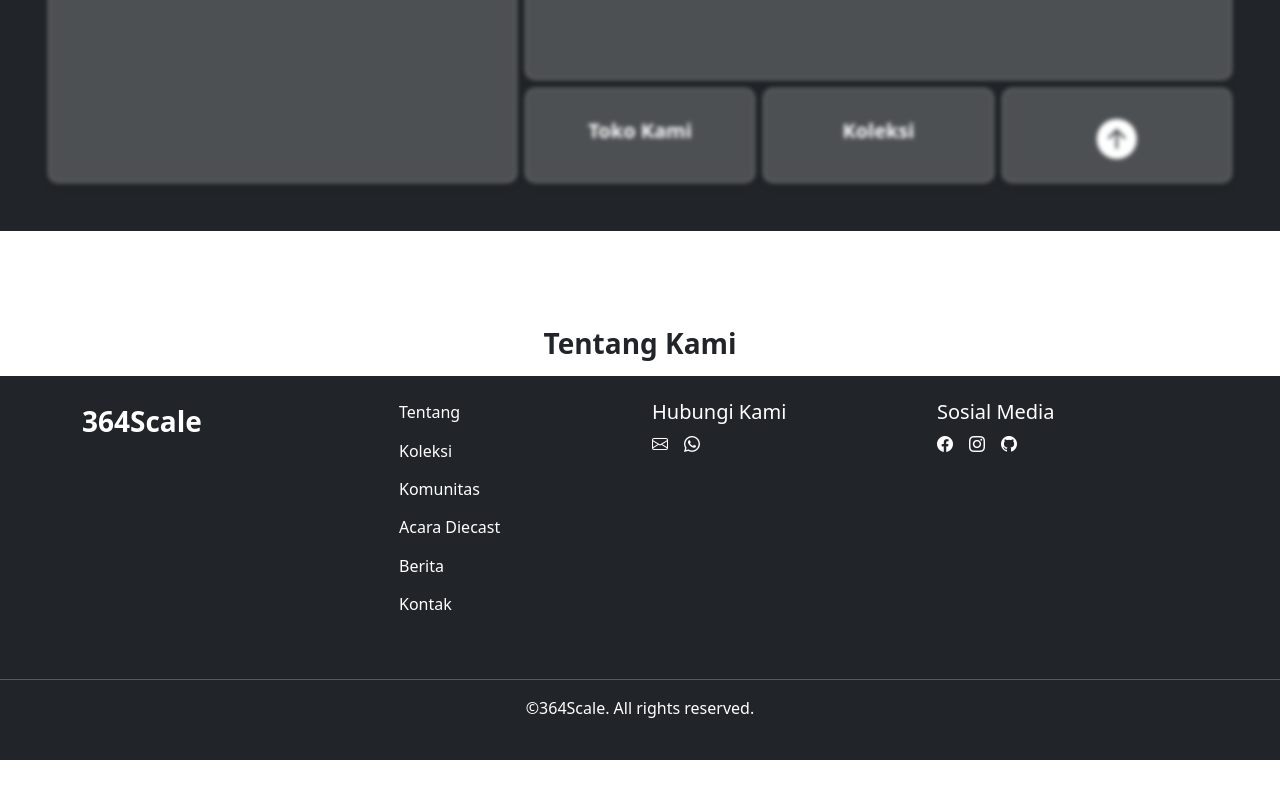
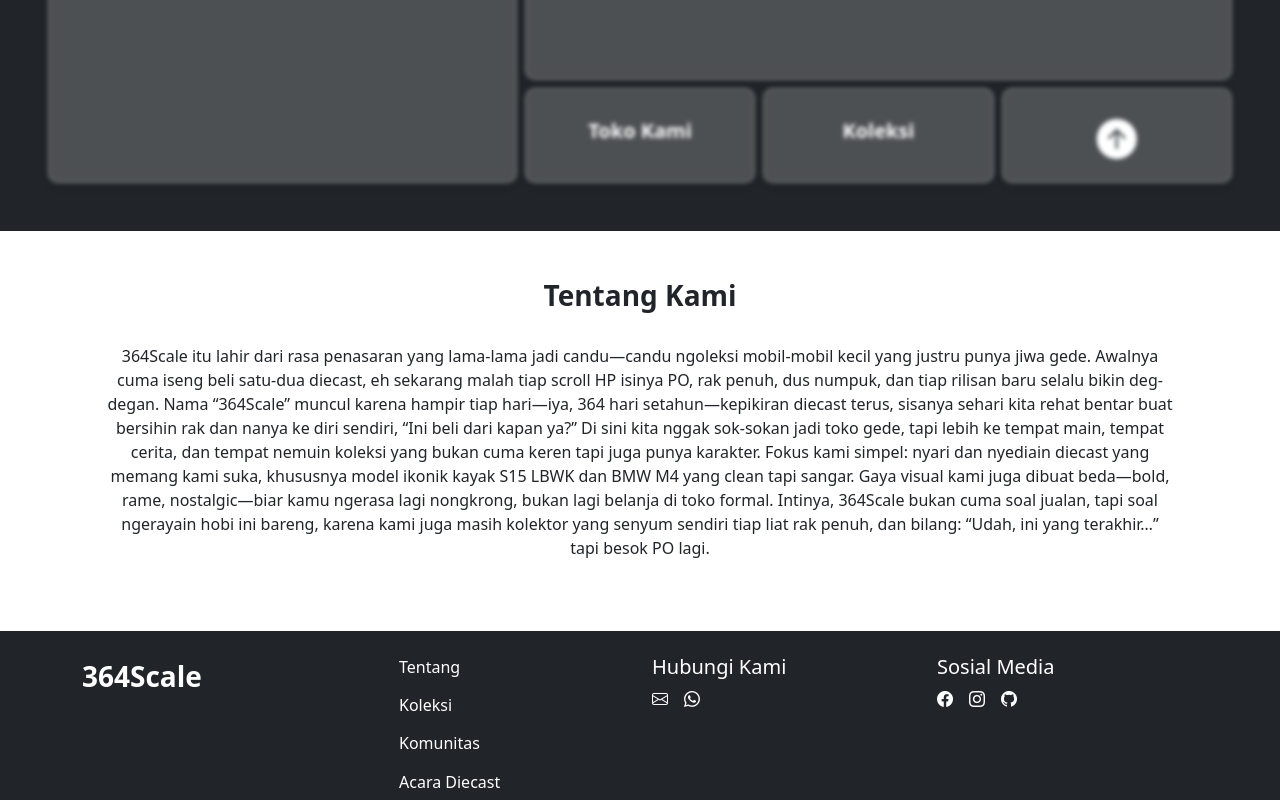
Before and after one commit to Nafa369/Laandingpage-364Scale-bootstrap, a website: page index.html in a window 1280 px wide. Shown: the part 1301-2101 px from the top of the page. Before the commit the page ends 2061 px from the top, so only its background shows below. Drawn offline with nearby package versions, Linux system fonts and the light colour scheme.

Commit message:
update penambahan tentang 31 juli 2025

```diff
--- a/index.html
+++ b/index.html
@@ -54,10 +54,12 @@
 
     <!-- Mulai halaman home -->
     <div class="page-home">
+
         <!-- hero section -->
         <section class="bg-black bg-gradient text-white py-5">
             <div class="container">
                 <div class="row align-items-center">
+
                     <!-- text -->
                     <div class="col-md-6 mb-4 mb-md-0">
                         <h1 class="fw-bold fs-1 text-white fade-in-on-scroll">Selamat datang di 364Scale</h1>
@@ -67,6 +69,7 @@
                 </div>
             </div>
         </section>
+
         <!-- carousel -->
         <section class="bg-white p-3 row justify-content-center">
             <div class="justtify-content-center">
@@ -101,6 +104,8 @@
                         </div>
                 </div>
             </div>
+
+            <!-- Button -->
             <button class="carousel-control-prev" type="button" data-bs-target="#carouselExampleCaptions" data-bs-slide="prev">
                 <span class="carousel-control-prev-icon" aria-hidden="true"></span>
                 <span class="visually-hidden">Previous</span>
@@ -111,7 +116,9 @@
             </button>
         </div>
         </section>
-        <!-- Main Section -->
+
+        <!-- main section -->
+        <main>
         <div class="parent bg-dark p-5">
             <div class="box1 d-grid align-items-center fade-in-on-scroll" onclick="window.location.href='index.html'">
                 <h5 class="text-center fw-bold">Indonesia Diecast Community</h5>
@@ -131,18 +138,24 @@
             </div>
         </div>
     </div>
+
     <!-- Tentang -->
-   <div class="container bg-white py-5"></div>
-   <div class="tentang text-center fw-bold text-dark">
-    <h5 class="fade-in-on-scroll fs-3 fw-bold">Tentang Kami</h5>
-    <p></p>
+   <div class="container bg-white py-5" id="tentang">
+   <div class="tentang text-center text-dark">
+        <h5 class="fade-in-on-scroll fs-3 fw-bold">Tentang Kami</h5>
+        <div class="text-dark fw-light p-4">
+            <p>364Scale itu lahir dari rasa penasaran yang lama-lama jadi candu—candu ngoleksi mobil-mobil kecil yang justru punya jiwa gede. Awalnya cuma iseng beli satu-dua diecast, eh sekarang malah tiap scroll HP isinya PO, rak penuh, dus numpuk, dan tiap rilisan baru selalu bikin deg-degan. Nama “364Scale” muncul karena hampir tiap hari—iya, 364 hari setahun—kepikiran diecast terus, sisanya sehari kita rehat bentar buat bersihin rak dan nanya ke diri sendiri, “Ini beli dari kapan ya?” Di sini kita nggak sok-sokan jadi toko gede, tapi lebih ke tempat main, tempat cerita, dan tempat nemuin koleksi yang bukan cuma keren tapi juga punya karakter. Fokus kami simpel: nyari dan nyediain diecast yang memang kami suka, khususnya model ikonik kayak S15 LBWK dan BMW M4 yang clean tapi sangar. Gaya visual kami juga dibuat beda—bold, rame, nostalgic—biar kamu ngerasa lagi nongkrong, bukan lagi belanja di toko formal. Intinya, 364Scale bukan cuma soal jualan, tapi soal ngerayain hobi ini bareng, karena kami juga masih kolektor yang senyum sendiri tiap liat rak penuh, dan bilang: “Udah, ini yang terakhir…” tapi besok PO lagi.</p>
+        </div>
    </div>
+</div>
+   </main>
     <!-- Akhir halaman home -->
 
     <!-- Footer -->
     <footer class="bg-dark text-white py-4">
         <div class="container">
             <div class="row">
+
                 <!-- kolom logo dan nama web -->
                 <div class="col-lg-3 mb-4">
                     <div class="d-flex align-items-center">
@@ -150,6 +163,7 @@
                         <span class="fw-bold fs-3"><a href="#" class="text-decoration-none text-white">364Scale</a></span>
                     </div>
                 </div>
+
                 <!-- kolom tombol cepat -->
                  <div class="col-md-3 mb-3">
                     <div id="tombol-cepat">
@@ -163,6 +177,7 @@
                         </ul>
                     </div>
                  </div>
+
                 <!-- kolom kontak -->
                 <div class="col-lg-3 col-md-4 mb-3">
                     <h5 class="fw-medium">Hubungi Kami</h5>
@@ -171,6 +186,7 @@
                         <a href="https://wa.me/089652401784" target="_blank"><i class="bi bi-whatsapp me-3 text-white"></i></a>
                     </div>
                 </div>
+
                 <!-- kolom sosial media -->
                 <div class="col-lg-3 col-md-4 mb-3">
                     <h5 class="fw-medium">Sosial Media</h5>
@@ -185,6 +201,7 @@
         <hr class="bg-white">
         <p class="text-white text-center">&copy;364Scale. All rights reserved.</p>
     </footer>
+    <!-- akhir dari footer -->
 
     <!-- cdn js bootstrap -->
    <script src="node_modules/bootstrap/dist/js/bootstrap.bundle.min.js"></script>
--- a/style/styles.css
+++ b/style/styles.css
@@ -108,3 +108,6 @@
     opacity: 1;
     transform: rotate(-45deg) translateY(100%);
 }
+#tentang{
+    height: 400px;
+}
```
